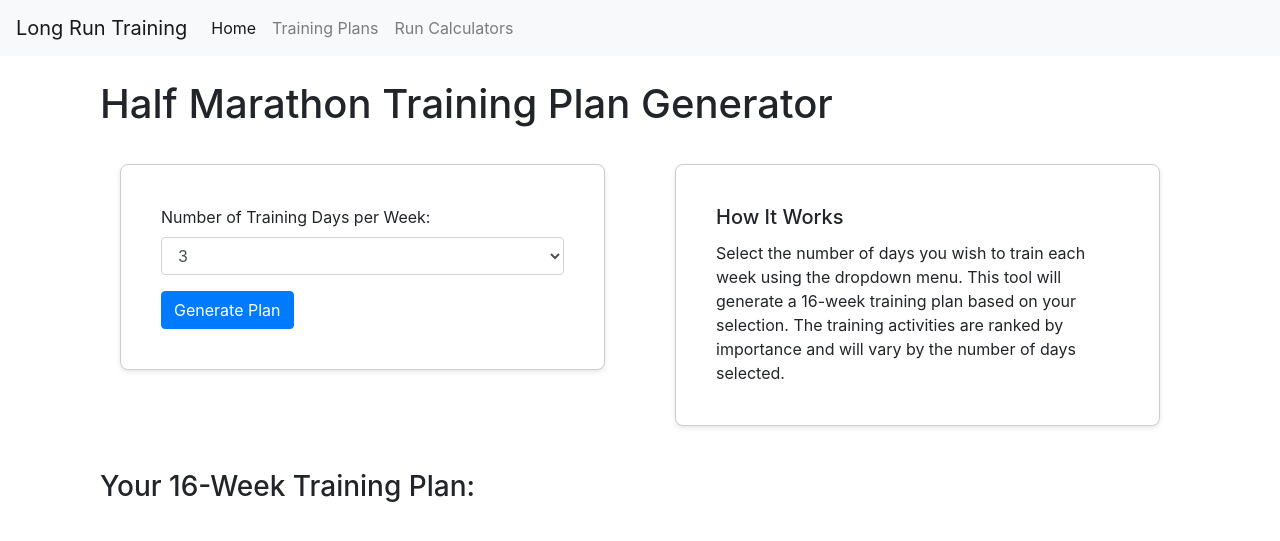
After one commit to jeffries17/lrt-app, a Django app: page /beginner-half-marathon/ in a window 1280 px wide. The commit adds this page. Shown: the top 541 px of the page. Run offline with Django 5.2, Linux system fonts and the light colour scheme; parts of the project's set-up code (start-up, migrations or seed data) failed here and were passed over; some libraries are stand-ins or nearby versions.

Commit message:
beginner half

```diff
--- /dev/null
+++ b/static/js/beginner_half.js
@@ -0,0 +1,55 @@
+document.getElementById('generatePlan').addEventListener('click', function() {
+  const days = parseInt(document.getElementById('trainingDays').value);
+  generateTrainingPlan(days);
+});
+
+function generateTrainingPlan(days) {
+  const weeks = 16;
+  const plan = createPlan(days, weeks);
+
+  displayPlan(plan, weeks, days);
+}
+
+function createPlan(days, weeks) {
+  // Example data, in practice this should be more dynamic and probably based on user fitness level or goals.
+  const runTypes = [
+      ['Long Run', 'Tempo Run', 'Easy Jog'],
+      ['Long Run', 'Tempo Run', 'Speed Work', 'Easy Jog'],
+      ['Long Run', 'Tempo Run', 'Speed Work', 'Hill Repeats', 'Easy Jog'],
+      ['Long Run', 'Tempo Run', 'Speed Work', 'Hill Repeats', 'Recovery Run', 'Easy Jog']
+  ];
+
+  const selectedRuns = runTypes[days - 3]; // Since the index should start from 0 for 3 days.
+  let weeklyPlan = [];
+
+  for (let week = 0; week < weeks; week++) {
+      let weekRuns = [];
+      for (let day = 0; day < days; day++) {
+          weekRuns.push(selectedRuns[day % selectedRuns.length]);
+      }
+      weeklyPlan.push(weekRuns);
+  }
+
+  return weeklyPlan;
+}
+
+function displayPlan(plan, weeks, days) {
+  const output = document.getElementById('planOutput');
+  let tableHtml = '<table class="table table-striped"><thead><tr><th>Week</th>';
+
+  for (let i = 1; i <= days; i++) {
+      tableHtml += `<th>Day ${i}</th>`;
+  }
+  tableHtml += '</tr></thead><tbody>';
+
+  for (let week = 0; week < weeks; week++) {
+      tableHtml += `<tr><td>Week ${week + 1}</td>`;
+      for (let day = 0; day < days; day++) {
+          tableHtml += `<td>${plan[week][day]}</td>`;
+      }
+      tableHtml += '</tr>';
+  }
+
+  tableHtml += '</tbody></table>';
+  output.innerHTML = tableHtml;
+}
--- a/training/templates/home.html
+++ b/training/templates/home.html
@@ -9,9 +9,9 @@
         <div class="col-md-6">
             <div class="card border-light mb-3">
                 <div class="card-body">
-                    <h2 class="card-title">Training Plan Generators</h2>
-                    <p class="card-text">Detailed and personalized training plans to fit your schedule and goals.</p>
-                    <a href="/training-plans" class="btn btn-primary">View Plans</a>
+                    <h2 class="card-title">Beginner Half-Marathon Plan Generators</h2>
+                    <p class="card-text">Get started on your first half with this personalized training plan.</p>
+                    <a href="{% url 'beginner_half_marathon' %}" class="btn btn-primary">Beginner Half Marathon Plan</a>
                 </div>
             </div>
         </div>
--- /dev/null
+++ b/training/templates/plans/beginner_half_marathon.html
@@ -0,0 +1,51 @@
+{% extends 'base.html' %}
+{% load static %}
+{% block content %}
+
+<div class="container my-4">
+  <h1 class="mb-3">Half Marathon Training Plan Generator</h1>
+  <div class="row">
+      <div class="col-md-6">
+          <div class="card">
+              <div class="card-body">
+                  <form id="trainingForm">
+                      <div class="form-group">
+                          <label for="trainingDays">Number of Training Days per Week:</label>
+                          <select class="form-control" id="trainingDays">
+                              <option>3</option>
+                              <option>4</option>
+                              <option>5</option>
+                              <option>6</option>
+                          </select>
+                      </div>
+                      <button type="button" class="btn btn-primary" id="generatePlan">Generate Plan</button>
+                  </form>
+              </div>
+          </div>
+      </div>
+      <div class="col-md-6">
+          <div class="card">
+              <div class="card-body">
+                  <h5 class="card-title">How It Works</h5>
+                  <p class="card-text">
+                      Select the number of days you wish to train each week using the dropdown menu.
+                      This tool will generate a 16-week training plan based on your selection.
+                      The training activities are ranked by importance and will vary by the number of days selected.
+                  </p>
+              </div>
+          </div>
+      </div>
+  </div>
+  <div class="row mt-4">
+      <div class="col-12">
+          <h3>Your 16-Week Training Plan:</h3>
+          <div id="planOutput" class="mt-3">
+              <!-- Training plan will be displayed here -->
+          </div>
+      </div>
+  </div>
+</div>
+
+<script src="{% static 'js/beginner_half.js' %}"></script>
+
+{% endblock %}
--- a/training/urls.py
+++ b/training/urls.py
@@ -1,5 +1,5 @@
 from django.urls import path
-from .views import home, ultramarathon_pace_calculator, running_snack_calculator, race_improvement_calculator, training_paces_calculator, ready_for_race_day
+from .views import home, ultramarathon_pace_calculator, running_snack_calculator, race_improvement_calculator, training_paces_calculator, ready_for_race_day, beginner_half_marathon
 
 urlpatterns = [
     path('', home, name='home'),
@@ -7,5 +7,6 @@ urlpatterns = [
     path('running-snack-calculator/', running_snack_calculator, name='running_snack_calculator'),
     path('race-improvement-calculator/', race_improvement_calculator, name='race_improvement_calculator'),
     path('training-paces-calculator/', training_paces_calculator, name='training_paces_calculator'),
-    path('ready-for-race-day/', ready_for_race_day, name='ready_for_race_day')
+    path('ready-for-race-day/', ready_for_race_day, name='ready_for_race_day'),
+    path('beginner-half-marathon/', beginner_half_marathon, name='beginner_half_marathon'),
 ]
--- a/training/views.py
+++ b/training/views.py
@@ -17,3 +17,6 @@ def training_paces_calculator(request):
 
 def ready_for_race_day(request):
     return render(request, 'calculators/ready_for_race_day.html')
+
+def beginner_half_marathon(request):
+    return render(request, 'plans/beginner_half_marathon.html')
```
